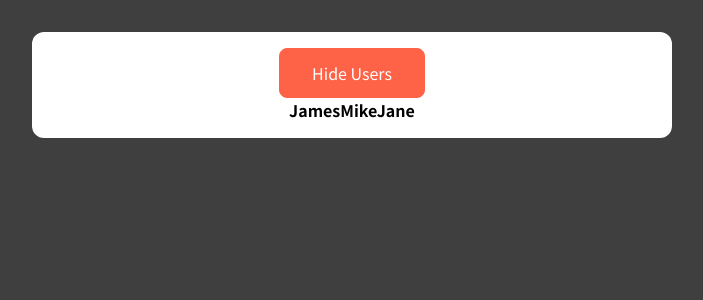
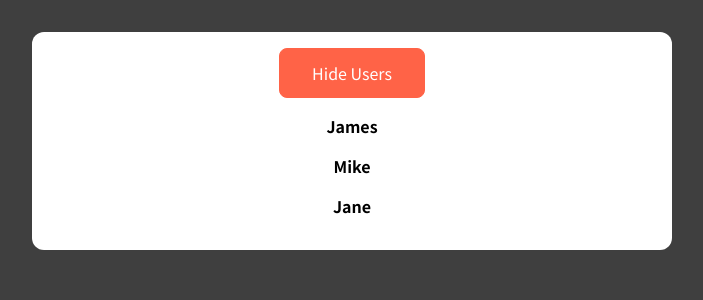
Before and after one commit to livrocky/react-class-components-intro-master, a React (Create React App) app: page / in a window 1280 px wide. Shown: the top 300 px of the page, without its empty margins (288-991 px from the left). Built offline with nearby package versions, Linux system fonts and the light colour scheme.

Commit message:
arrow instead of bind

```diff
--- a/src/components/User.js
+++ b/src/components/User.js
@@ -3,7 +3,7 @@ import classes from './User.module.css';
 
 class User extends Component {
   render() {
-    return <l1 className={classes.user}>{this.props.name}</l1>;
+    return <li className={classes.user}>{this.props.name}</li>;
   }
 }
 
--- a/src/components/Users.js
+++ b/src/components/Users.js
@@ -1,4 +1,4 @@
-import { useState } from 'react';
+import { Component, useState } from 'react';
 import User from './User';
 
 import classes from './Users.module.css';
@@ -9,7 +9,44 @@ const DUMMY_USERS = [
   { id: 'u3', name: 'Jane' },
 ];
 
-const Users = () => {
+class Users extends Component {
+  constructor(props) {
+    super(props);
+    // state turi buti objektas; state yra viena bendras per komponenta
+    this.state = {
+      showUsers: true,
+      isDarkMode: false,
+    };
+  }
+
+  toggleUsersHandler = () => {
+    // console.log('toggleUsersHandler', this);
+    // this.state.showUsers = false; // negalima mutuoti state;
+    // paduoda reiksme yra sujungiama su esamu state. nereikia perkopijuoti kitu reiksmiu
+    this.setState((prevState) => ({ showUsers: !prevState.showUsers }));
+  };
+
+  render() {
+    const usersList = (
+      <ul>
+        {DUMMY_USERS.map((user) => (
+          <User key={user.id} name={user.name} />
+        ))}
+      </ul>
+    );
+    return (
+      <div className={classes.users}>
+        {/* .bind(this) nes kitaip  toggleUsersHandler this === undefined */}
+        <button onClick={this.toggleUsersHandler}>
+          {this.state.showUsers ? 'Hide' : 'Show'} Users
+        </button>
+        {this.state.showUsers && usersList}
+      </div>
+    );
+  }
+}
+
+const Users1 = () => {
   const [showUsers, setShowUsers] = useState(true);
 
   const toggleUsersHandler = () => {
@@ -26,9 +63,7 @@ const Users = () => {
 
   return (
     <div className={classes.users}>
-      <button onClick={toggleUsersHandler}>
-        {showUsers ? 'Hide' : 'Show'} Users
-      </button>
+      <button onClick={toggleUsersHandler}>{showUsers ? 'Hide' : 'Show'} Users</button>
       {showUsers && usersList}
     </div>
   );
```
Also changed, not shown: 1 other file (tests, documents, lock files or other folders).
